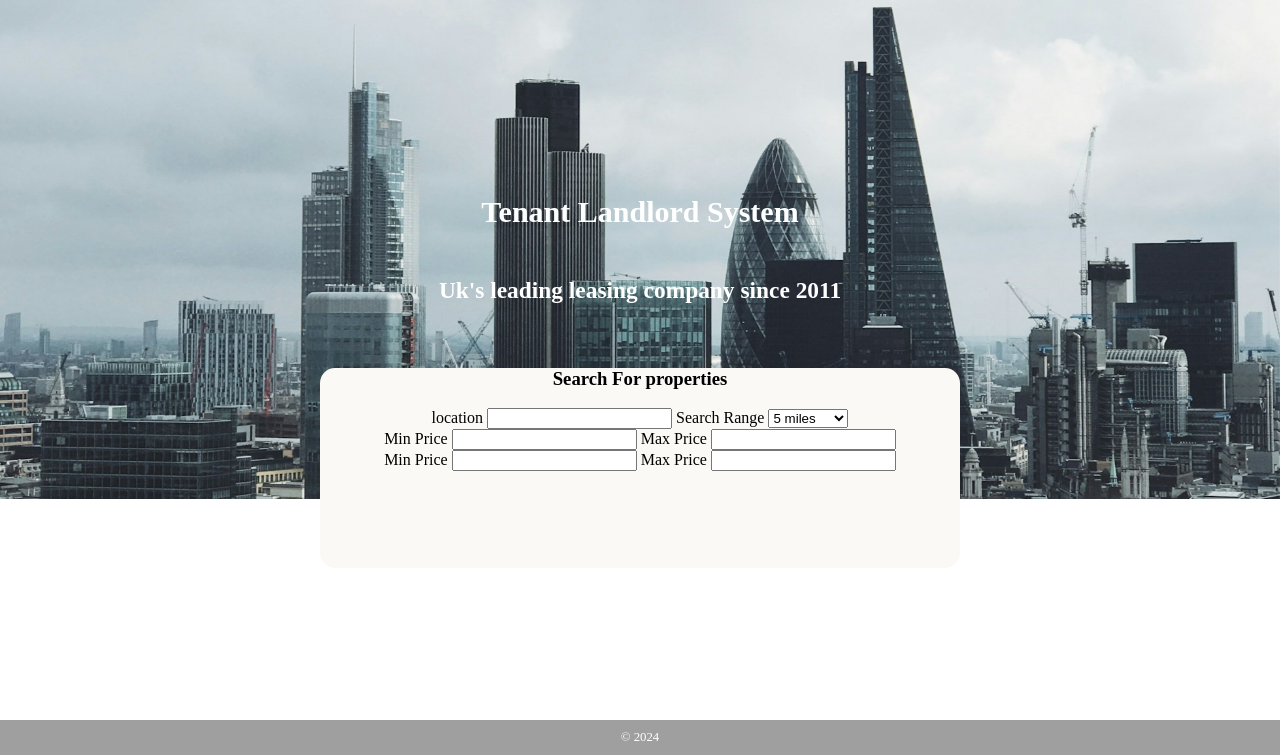
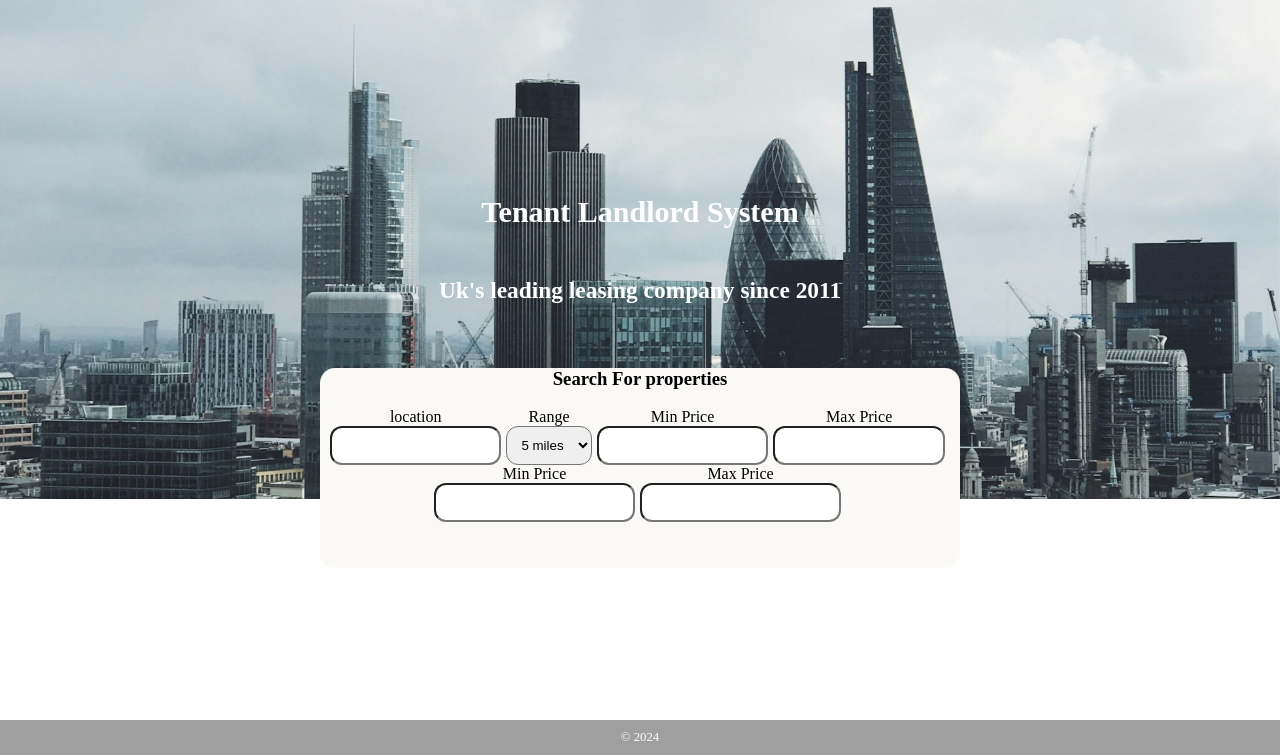
Before and after one commit to Sovietsupporter69/Tenant-landlord-system, a PHP site: page / in a window 1280 px wide. Shown: the part 45-800 px from the top of the page. Run offline with PHP 8.4, Linux system fonts and the light colour scheme.

Commit message:
searchbox css working

```diff
--- a/htdocs/css/global.css
+++ b/htdocs/css/global.css
@@ -63,6 +63,37 @@ span.material-symbols-outlined {
     border-radius: 15px;
     text-align: center;
 }
+.home-search input,.home-search select{
+    border-radius: 12px;
+    width: 100%;
+    padding: 10px;
+}
+.home-search{
+    display: flex;
+    flex-direction: column;
+    align-items:center;
+}
+.input-top{
+    display: flex;
+    flex-direction: column;
+    padding-right: 5px;
+    align-items: center;
+}
+.top-search,.left-search-box,.right-search-box,.bottom-search{
+    display: flex;
+    flex-direction: row;
+    margin-left: auto;
+    margin-right: auto;
+}
+.left-search-box{
+    padding-left: 10px;
+}
+.right-search-box{
+    padding-right: 10px;
+}
+#location{
+    width: 100%;
+}
 
 @keyframes fadeIn{
     0%{opacity: 0;}
--- a/htdocs/index.php
+++ b/htdocs/index.php
@@ -19,9 +19,12 @@ require_once($_SERVER["DOCUMENT_ROOT"]."/private/banners/pre_auth.php")
         <form action="" class="home-search">
             <div class="top-search">
                 <div class="left-search-box">
+                    <div class="input-top">
                         <label for="location">location</label>
                         <input type="text" name="location" id="location">
-                    <label for="range">Search Range</label>
+                    </div>
+                    <div class="input-top">
+                        <label for="range">Range</label>
                         <select name="range" id="range">
                         <option value="5">5 miles</option>
                         <option value="10">10 miles</option>
@@ -29,18 +32,27 @@ require_once($_SERVER["DOCUMENT_ROOT"]."/private/banners/pre_auth.php")
                         <option value="20">20+ miles</option>
                     </select>
                     </div>
+                </div>
                 <div class="right-search-box">
+                    <div class="input-top">
                         <label for="min-price">Min Price</label>
                         <input type="number" name="min-price" id="min-price">
+                    </div>
+                    <div class="input-top">
                         <label for="max-price">Max Price</label>
                         <input type="number" name="max-price" id="max-price">
                     </div>
                 </div>
+            </div>
             <div class="bottom-search">
+                <div class="input-top">
                     <label for="min-price">Min Price</label>
-                <input type="number" name="min-price" id="min-price">
+                    <input type="number" name="min-bedrooms" id="min-price">
+                </div>
+                <div class="input-top">
                     <label for="max-price">Max Price</label>
-                <input type="number" name="max-price" id="max-price">
+                    <input type="number" name="max-bedrooms" id="max-price">
+                </div>
             </div>
         </form>
     </section>
```
Lines whose indentation alone changed are shown as unchanged.
